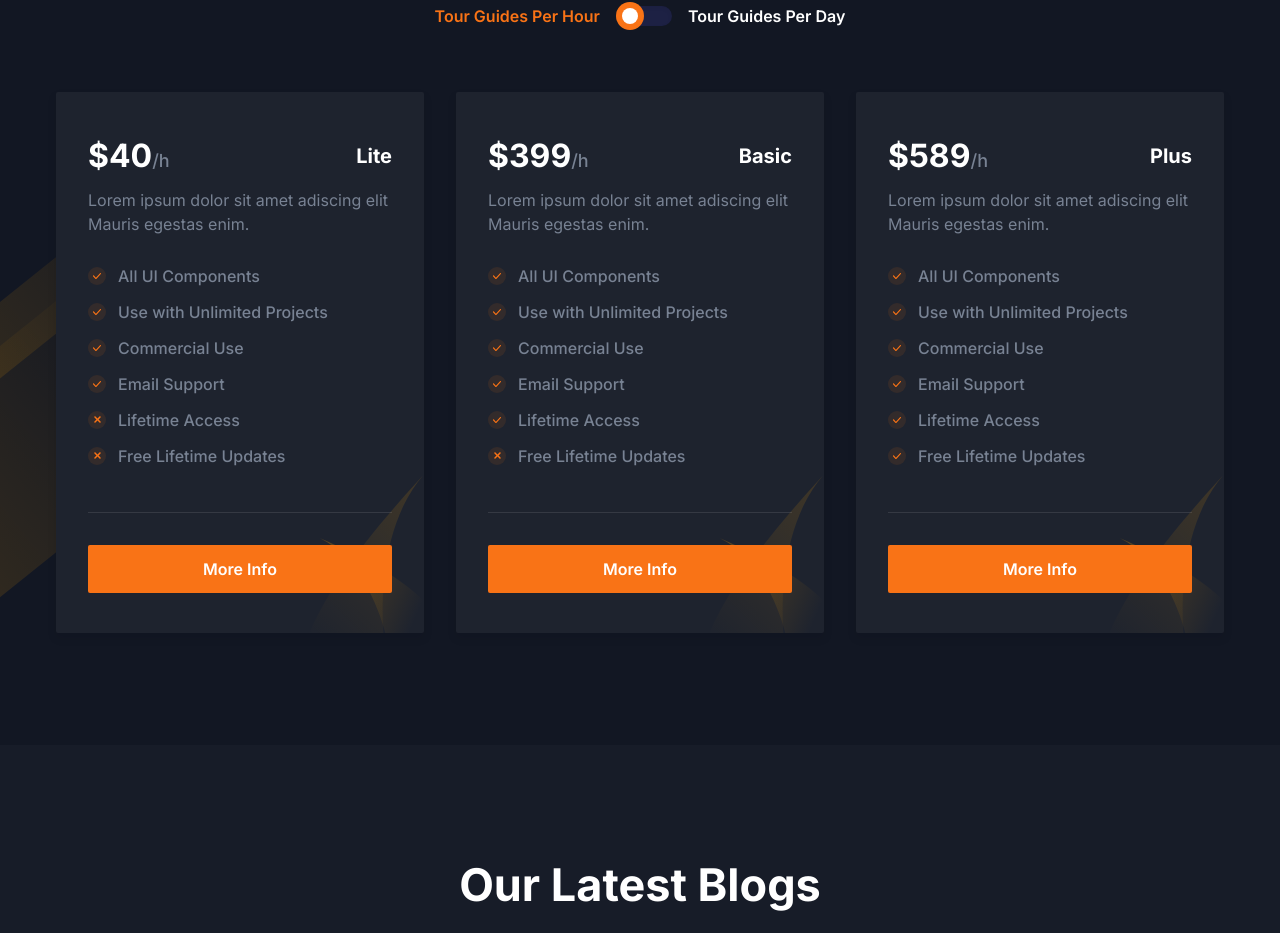
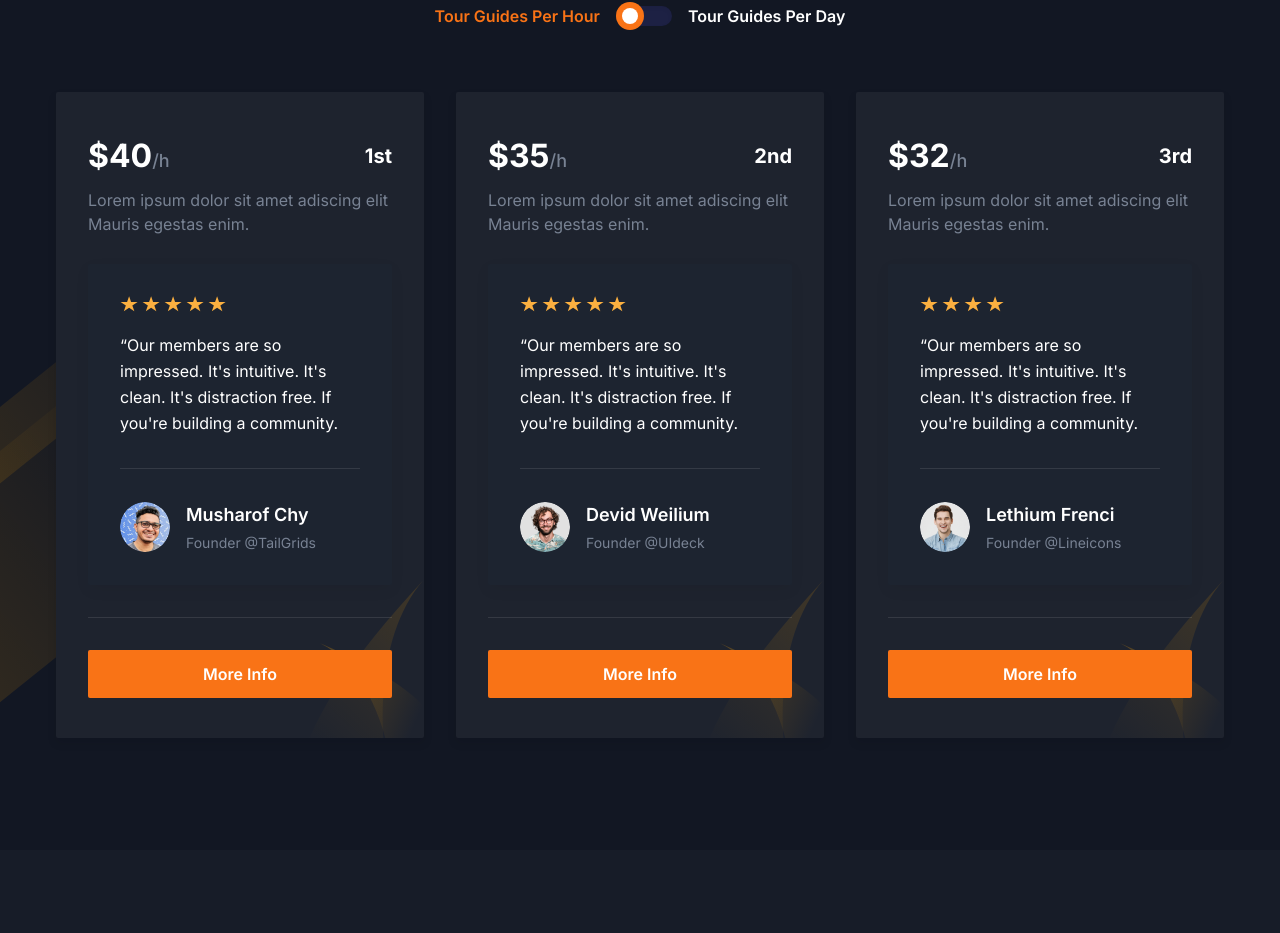
Before and after one commit to alyhani2024/SafaryApp, a Next.js app: page / in a window 1280 px wide. Shown: the part 2867-3800 px from the top of the page. Built offline with nearby package versions, Linux system fonts and the light colour scheme.

Commit message:
edit top rated

```diff
--- /dev/null
+++ b/src/components/Pricing/SingleTestimonial.tsx
@@ -0,0 +1,44 @@
+import { Testimonial } from "@/types/testimonial";
+import Image from "next/image";
+const starIcon = (
+  <svg width="18" height="16" viewBox="0 0 18 16" className="fill-current">
+    <path d="M9.09815 0.361679L11.1054 6.06601H17.601L12.3459 9.59149L14.3532 15.2958L9.09815 11.7703L3.84309 15.2958L5.85035 9.59149L0.595291 6.06601H7.0909L9.09815 0.361679Z" />
+  </svg>
+);
+
+const SingleTestimonial = ({ testimonial }: { testimonial: Testimonial }) => {
+  const { star, name, image, content, designation } = testimonial;
+
+  let ratingIcons = [];
+  for (let index = 0; index < star; index++) {
+    ratingIcons.push(
+      <span key={index} className="text-yellow">
+        {starIcon}
+      </span>,
+    );
+  }
+
+  return (
+    <div className="w-full">
+      <div className="rounded-sm bg-white p-8 shadow-two duration-300 hover:shadow-one dark:bg-dark dark:shadow-three dark:hover:shadow-gray-dark lg:px-5 xl:px-8">
+        <div className="mb-5 flex items-center space-x-1">{ratingIcons}</div>
+        <p className="mb-8 border-b border-body-color border-opacity-10 pb-8 text-base leading-relaxed text-body-color dark:border-white dark:border-opacity-10 dark:text-white">
+          “{content}
+        </p>
+        <div className="flex items-center">
+          <div className="relative mr-4 h-[50px] w-full max-w-[50px] overflow-hidden rounded-full">
+            <Image src={image} alt={name} fill />
+          </div>
+          <div className="w-full">
+            <h3 className="mb-1 text-lg font-semibold text-dark dark:text-white lg:text-base xl:text-lg">
+              {name}
+            </h3>
+            <p className="text-sm text-body-color">{designation}</p>
+          </div>
+        </div>
+      </div>
+    </div>
+  );
+};
+
+export default SingleTestimonial;
--- a/src/components/Pricing/index.tsx
+++ b/src/components/Pricing/index.tsx
@@ -3,6 +3,45 @@ import { useState } from "react";
 import SectionTitle from "../Common/SectionTitle";
 import OfferList from "./OfferList";
 import PricingBox from "./PricingBox";
+
+import { Testimonial } from "@/types/testimonial";
+import SingleTestimonial from "./SingleTestimonial";
+
+const testimonialData1: Testimonial[] = [
+  {
+    id: 1,
+    name: "Musharof Chy",
+    designation: "Founder @TailGrids",
+    content:
+      "Our members are so impressed. It's intuitive. It's clean. It's distraction free. If you're building a community.",
+    image: "/images/testimonials/auth-01.png",
+    star: 5,
+  }
+
+
+];
+const testimonialData2: Testimonial[] =[
+  {
+    id: 2,
+    name: "Devid Weilium",
+    designation: "Founder @UIdeck",
+    content:
+      "Our members are so impressed. It's intuitive. It's clean. It's distraction free. If you're building a community.",
+    image: "/images/testimonials/auth-02.png",
+    star: 5,
+  },
+]
+const testimonialData3: Testimonial[] =[
+  {
+    id: 3,
+    name: "Lethium Frenci",
+    designation: "Founder @Lineicons",
+    content:
+      "Our members are so impressed. It's intuitive. It's clean. It's distraction free. If you're building a community.",
+    image: "/images/testimonials/auth-03.png",
+    star: 4,
+  },
+]
 
 const Pricing = () => {
   const [isPerHour, setIsPerHour] = useState(true);
@@ -59,44 +98,41 @@ const Pricing = () => {
 
         <div className="grid grid-cols-1 gap-x-8 gap-y-10 md:grid-cols-2 lg:grid-cols-3">
           <PricingBox
-            packageName="Lite"
+            packageName="1st"
             price={isPerHour ? "40" : "120"}
             duration={isPerHour ? "h" : "d"}
             subtitle="Lorem ipsum dolor sit amet adiscing elit Mauris egestas enim."
           >
-            <OfferList text="All UI Components" status="active" />
-            <OfferList text="Use with Unlimited Projects" status="active" />
-            <OfferList text="Commercial Use" status="active" />
-            <OfferList text="Email Support" status="active" />
-            <OfferList text="Lifetime Access" status="inactive" />
-            <OfferList text="Free Lifetime Updates" status="inactive" />
+
+            <div className=" grid-cols-1 gap-x-8 gap-y-10 md:grid-cols-2 lg:grid-cols-3">
+          {testimonialData1.map((testimonial) => (
+            <SingleTestimonial key={testimonial.id} testimonial={testimonial} />
+          ))}
+        </div>
+
           </PricingBox>
           <PricingBox
-            packageName="Basic"
-            price={isPerHour ? "399" : "789"}
+            packageName="2nd"
+            price={isPerHour ? "35" : "100"}
             duration={isPerHour ? "h" : "d"}
             subtitle="Lorem ipsum dolor sit amet adiscing elit Mauris egestas enim."
           >
-            <OfferList text="All UI Components" status="active" />
-            <OfferList text="Use with Unlimited Projects" status="active" />
-            <OfferList text="Commercial Use" status="active" />
-            <OfferList text="Email Support" status="active" />
-            <OfferList text="Lifetime Access" status="active" />
-            <OfferList text="Free Lifetime Updates" status="inactive" />
-          </PricingBox>
+            <div className=" grid-cols-1 gap-x-8 gap-y-10 md:grid-cols-2 lg:grid-cols-3">
+          {testimonialData2.map((testimonial) => (
+            <SingleTestimonial key={testimonial.id} testimonial={testimonial} />
+          ))}
+        </div></PricingBox>
           <PricingBox
-            packageName="Plus"
-            price={isPerHour ? "589" : "999"}
+            packageName="3rd"
+            price={isPerHour ? "32" : "85"}
             duration={isPerHour ? "h" : "d"}
             subtitle="Lorem ipsum dolor sit amet adiscing elit Mauris egestas enim."
           >
-            <OfferList text="All UI Components" status="active" />
-            <OfferList text="Use with Unlimited Projects" status="active" />
-            <OfferList text="Commercial Use" status="active" />
-            <OfferList text="Email Support" status="active" />
-            <OfferList text="Lifetime Access" status="active" />
-            <OfferList text="Free Lifetime Updates" status="active" />
-          </PricingBox>
+            <div className=" grid-cols-1 gap-x-8 gap-y-10 md:grid-cols-2 lg:grid-cols-3">
+          {testimonialData3.map((testimonial) => (
+            <SingleTestimonial key={testimonial.id} testimonial={testimonial} />
+          ))}
+        </div></PricingBox>
         </div>
       </div>
 
```
